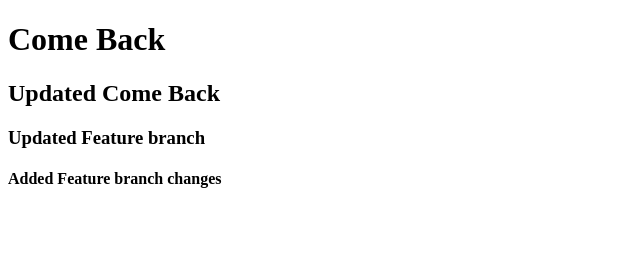
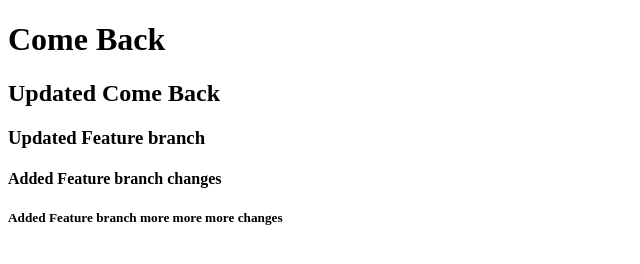
Before and after one commit to naqbas/comeback, a plain HTML site: page index.html in a window 1280 px wide. Shown: the whole page, without its empty margins (0-640 px from the left). Drawn offline with Linux system fonts and the light colour scheme.

Commit message:
added more more more change feature branch

```diff
--- a/index.html
+++ b/index.html
@@ -15,6 +15,8 @@
     <h3>Updated Feature branch</h3>
 
     <h4>Added Feature branch changes</h4>
+
+    <h5>Added Feature branch more more more changes</h5>
 </body>
 
 </html>
```
